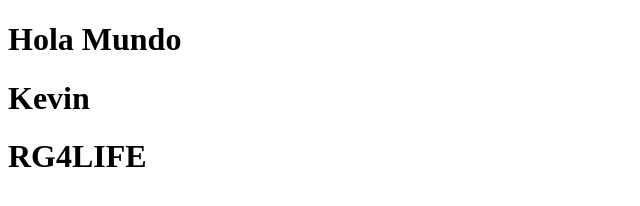
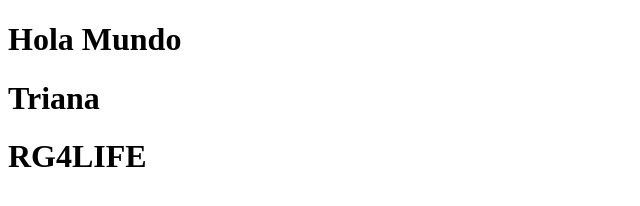
Before and after one commit to BTriana777/parcial2, a plain HTML site: page index.html in a window 1280 px wide. Shown: the full height of the page, 0-640 px from the left. Drawn offline with Linux system fonts and the light colour scheme.

Commit message:
agrege mi no,bre ne la brancj de kevin

```diff
--- a/index.html
+++ b/index.html
@@ -8,7 +8,7 @@
 </head>
 <body>
     <h1>Hola Mundo</h1>
-    <h1>Kevin</h1>
+    <h1>Triana</h1>
     <h1>RG4LIFE</h1>
 </body>
 </html>
```
